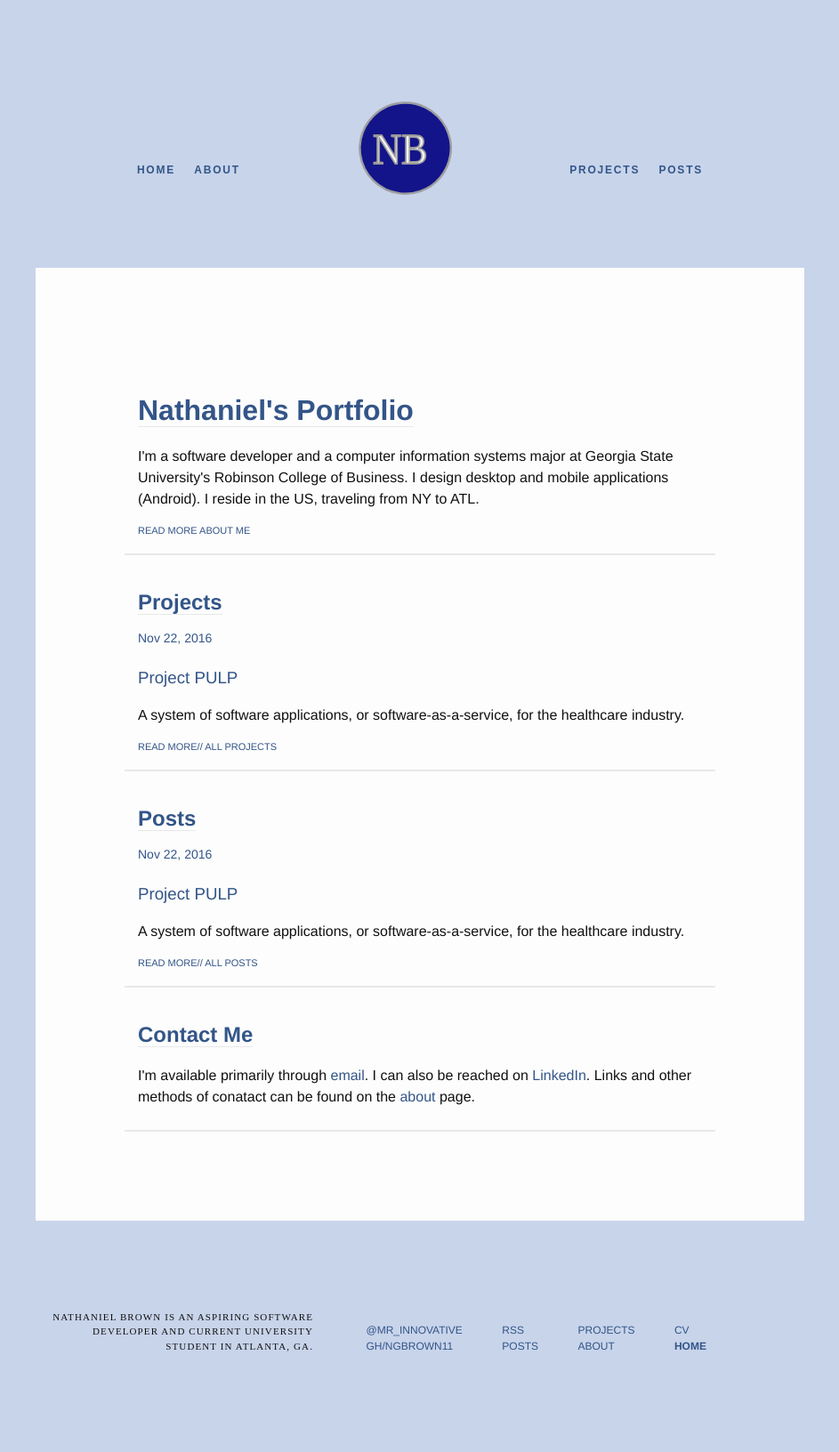
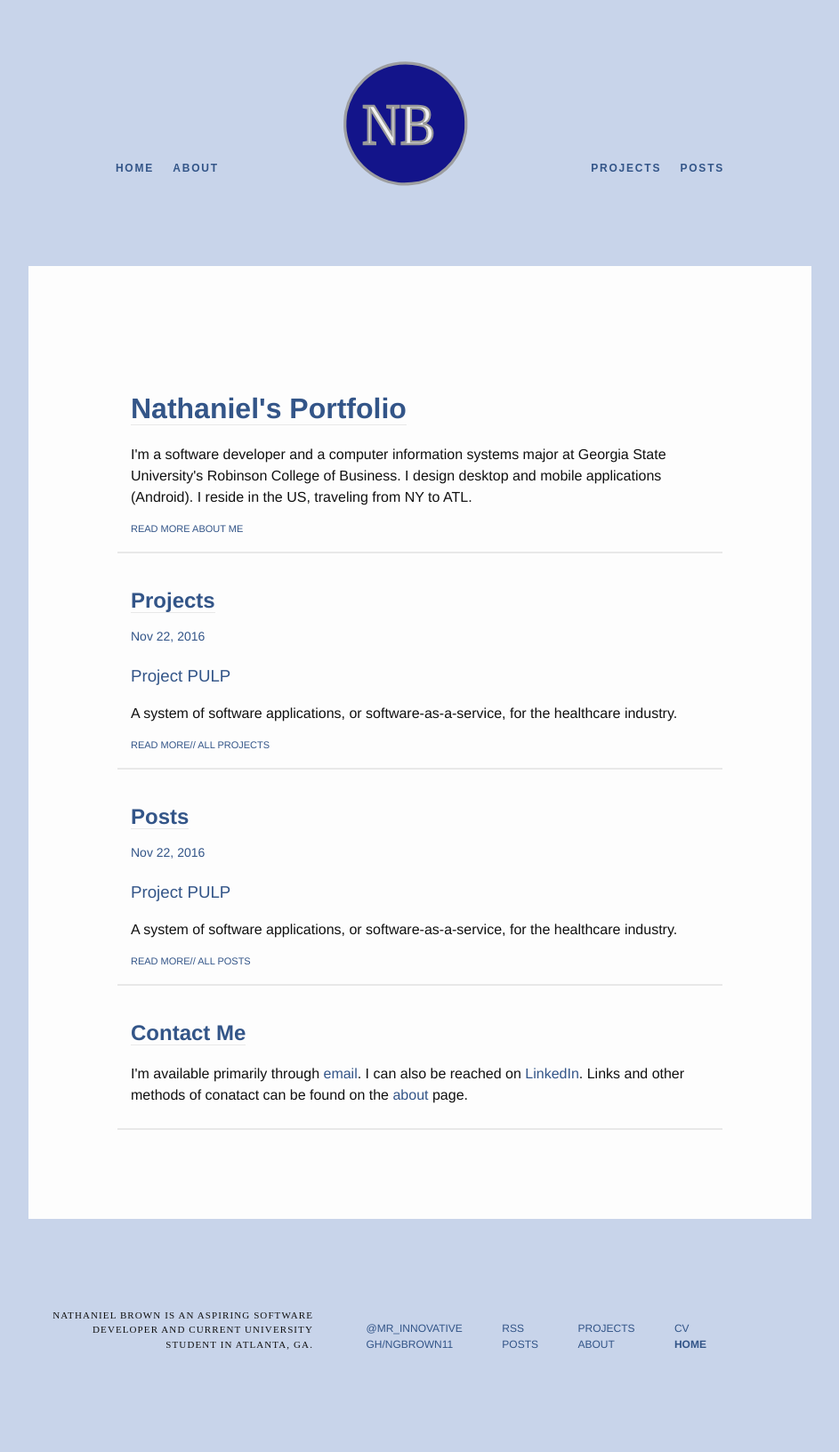
Before and after one commit to ngbrown11/ngbrown11.github.io, a Jekyll site: the page built from index.html, in a window 1280 px wide. Shown: the whole page at 89% size, without its empty margins (168-1111 px from the left). Built offline with Jekyll 4.4.1, drawn with Linux system fonts in a browser that asks for light colours; after the commit the page ends 1580 px from its top, so only the background shows below that.

Commit message:
update site layout and styling. fix syntax errors

```diff
--- a/_includes/footer.html
+++ b/_includes/footer.html
@@ -51,11 +51,11 @@
     </ul>
     <ul>
       <li><a href="/feed.xml">RSS</a></li>
-      <li><a href="/posts/">Posts</a></li>
+      <li><a href="/posts">Posts</a></li>
     </ul>
     <ul>
-      <li><a href="/projects/">Projects</a></li>
-      <li><a href="/about/">About</a></li>
+      <li><a href="/projects">Projects</a></li>
+      <li><a href="/about">About</a></li>
     </ul>
     <ul>
       <li><a href="/about/cv">CV</a></li>
--- a/_includes/head.html
+++ b/_includes/head.html
@@ -3,7 +3,7 @@
   <meta http-equiv="X-UA-Compatible" content="IE=edge">
   <meta name="viewport" content="width=device-width, initial-scale=1">
 
-  <title>{% if page.title %}{{ site.title }}{{ page.title | escape }}{% else %}{{ site.title }}{{ site.name | escape }}{% endif %}</title>
+  <title>{% if page.title %}{{ site.title }} | {{ page.title | escape }}{% else %}{{ site.title }} | {{ site.name | escape }}{% endif %}</title>
   <meta name="description" content="{% if page.excerpt %}{{ page.excerpt | strip_html | strip_newlines | truncate: 160 }}{% else %}{{ site.description }}{% endif %}">
 
   <link rel="stylesheet" href="/assets/main.css" type="text/css">
--- a/assets/main.scss
+++ b/assets/main.scss
@@ -10,7 +10,7 @@
  *
  */
 $font-family: "Helvetica Neue", Helvetica, Arial, sans-serif;
-$font-size:   16px;
+$font-size:   1em;
 $font-weight: 400;
 $small-font-size:  $font-size * 0.875;
 $line-height: 1.5;
@@ -42,7 +42,7 @@
 // Width of the content area
 $content-width:    900px;		//Originally 800px
 
-$on-palm:          600px;
+$on-palm:          720px;       //Originally 600px
 $on-laptop:        800px;		//Originally 800px
 // Height of the content area
 $content-height:   1200px;
@@ -80,7 +80,14 @@
      font-weight: bold;
      font-size: 12px;
      text-align: center;
-     margin-top: $margin;
+     margin-top: $margin / 2;
+
+     @include media-query($on-laptop) {
+          margin-top: $margin;
+     }
+     @include media-query($on-palm) {
+          font-size: 11px;
+     }
  }
  .nav {
      // Main nav characteristics
@@ -95,7 +102,7 @@
      margin-right: 100px;
 
      @include media-query($on-laptop) {
-         margin: auto;
+         margin-right: 0px;
          float: left;
      }
  }
@@ -103,7 +110,7 @@
      margin-left: 100px;
 
      @include media-query($on-laptop) {
-         margin: auto;
+         margin-left: 0px;
          float: right;
      }
  }
@@ -129,8 +136,9 @@
  * Footer
  */
 footer {
-    margin-bottom: $margin;
+    margin-bottom: $margin / 2;
     text-transform: uppercase;
+    color: $text-color;
 }
 socials a {
     color: $text-color;
@@ -146,6 +154,7 @@
 }
 footer li {
     text-align: left;
+    color: $text-color;
 }
 .about-foot {
     max-width: 300px;
@@ -154,7 +163,13 @@
     padding-right: 15px;
 
     @include media-query($on-laptop) {
-        max-width: 250px;
+        max-width: 400px;
+        display: inline;
+        text-align: center;
+    }
+    @include media-query($on-palm) {
+        max-width: 300px;
+        display: inline;
         text-align: center;
     }
 }
@@ -175,6 +190,11 @@
 /**
  * Content
  */
+body {
+    margin: 0px;
+    padding: 0px;
+}
+
 h1, h2, h3, h4, h5, h6,
 p, blockquote, pre,
 ul, ol, dl, figure,
@@ -191,7 +211,12 @@
     @include media-query($on-laptop) {
         margin-left: 0;
         margin-right: 0;
-        padding: $spacing-med * 2;
+        padding: $spacing * 2;
+    }
+    @include media-query($on-palm) {
+        margin-left: 0;
+        margin-right: 0;
+        padding: $spacing-med;
     }
 }
 .page-heading {
@@ -201,10 +226,14 @@
 // Posts
 .post-list {
     //margin-left: 0;
-    list-style: none;
+    list-style: circle;
 
     > li {
         margin-bottom: $spacing;
+
+        @include media-query($on-laptop) {
+            margin-bottom: $spacing-med * 2;
+        }
     }
 }
 .post-meta {
@@ -243,6 +272,7 @@
 
 .post-title {
     font-size: 42px;
+    font-family: 'Source Sans Pro';
     letter-spacing: -1px;
     line-height: 1;
 
@@ -256,12 +286,18 @@
     @include media-query($on-laptop) {
         margin: $spacing-med;
     }
+    @include media-query($on-palm) {
+        margin: $spacing-small * 2;
+    }
 
     h2 {
         font-size: 32px;
 
         @include media-query($on-laptop) {
             font-size: 28px;
+        }
+        @include media-query($on-palm) {
+            font-size: 24px;
         }
     }
 
@@ -272,6 +308,9 @@
         @include media-query($on-laptop) {
             font-size: 22px;
         }
+        @include media-query($on-palm) {
+            font-size: 20px;
+        }
     }
 
     h4 {
@@ -280,6 +319,9 @@
 
         @include media-query($on-laptop) {
             font-size: 18px;
+        }
+        @include media-query($on-palm) {
+            font-size: 16px;
         }
     }
 }
@@ -321,6 +363,13 @@
         max-width:         calc(#{$content-width} - (#{$spacing}));
         padding-right: $spacing / 2;
         padding-left: $spacing / 2;
+        vertical-align: middle;
+    }
+    @include media-query($on-palm) {
+        max-width: -webkit-calc(#{$content-width} - (#{$spacing-med}));
+        max-width:         calc(#{$content-width} - (#{$spacing-med}));
+        padding-right: $spacing-med / 2;
+        padding-left: $spacing-med / 2;
         vertical-align: middle;
     }
 }
@@ -378,7 +427,16 @@
     display: inline-block;
 
     > svg {
-        width: 144px;
-        height: 144px;
+        width: 192px;
+        height: 192px;
+
+        @include media-query($on-laptop) {
+            width: 144px;
+            height: 144px;
+        }
+        @include media-query($on-palm) {
+            width: 120px;
+            height: 120px;
+        }
     }
 }
--- a/css/new-main.scss
+++ /dev/null
@@ -1,258 +0,0 @@
----
----
-
-@charset "utf-8";
-
-
-
-/**
- * Variables
- *
- */
-$font-family: "Helvetica Neue", Helvetica, Arial, sans-serif;
-$font-size:   16px;
-$font-weight: 400;
-$small-font-size:  $base-font-size * 0.875;
-$line-height: 1.5;
-
-$spacing:     30px;
-$spacing-med: 20px;
-$spacing-small: 5px;
-
-$text-color:       #111;
-$background-color: #fdfdfd;
-$background-color-two: #dbf1ff;
-$brand-color:      #2a7ae2;
-
-$grey-color:       #828282;
-$grey-color-light: lighten($grey-color, 40%);
-$grey-color-dark:  darken($grey-color, 25%);
-
-//Different color variables
-$background-blue:  #edf1f8;
-$blue-color:       #335588;
-$blue-color-light: #90aad5;
-$blue-color-dark:  #1c2f4a;
-
-// Width of the content area
-$content-width:    900px;		//Originally 800px
-
-$on-palm:          600px;
-$on-laptop:        900px;		//Originally 800px
-
-
-
-// Use media queries like this:
-// @include media-query($on-palm) {
-//     .page-content {
-//         padding-right: $spacing / 2;
-//         padding-left: $spacing / 2;
-//     }
-// }
-@mixin media-query($device) {
-    @media screen and (max-width: $device) {
-        @content;
-    }
-}
-
-
-
-
-/**
- *
- * Site layout
- *
- */
-
-/**
- * Header
- */
-
-/**
- * Footer
- */
-
-/**
- * Content
- */
-h1, h2, h3, h4, h5, h6,
-p, blockquote, pre,
-ul, ol, dl, figure,
-%vertical-rhythm {
-    margin-bottom: $spacing-med / 2;
-}
-
-.page-content {
-	margin: $spacing;
-	padding: $spacing-med;
-}
-.page-heading {
-    font-size: 20px;
-}
-
-// Posts
-.post-list {
-    //margin-left: 0;
-    list-style: none;
-
-    > li {
-        margin-bottom: $spacing;
-    }
-}
-.post-meta {
-    font-size: $small-font-size;
-    color: $blue-color;
-}
-.post-link {
-    display: block;
-    font-size: 24px;
-}
-
-// Sections
-.section {
-	padding: $spacing-small;
-	border-bottom: 1px solid $grey-color;
-	min-height: 48px;
-}
-
-/**
- * Posts
- */
- .post-header {
-    margin-bottom: $spacing;
-}
-
-.post-title {
-    font-size: 42px;
-    letter-spacing: -1px;
-    line-height: 1;
-
-    @include media-query($on-laptop) {
-        font-size: 36px;
-    }
-}
-.post-content {
-    margin: $spacing;      //Origin margin-bottom
-
-    h2 {
-        font-size: 32px;
-
-        @include media-query($on-laptop) {
-            font-size: 28px;
-        }
-    }
-
-    h3 {
-        font-size: 26px;
-
-        @include media-query($on-laptop) {
-            font-size: 22px;
-        }
-    }
-
-    h4 {
-        font-size: 20px;
-
-        @include media-query($on-laptop) {
-            font-size: 18px;
-        }
-    }
-}
-
-
-
-/**
- *
- * Styling
- *
- */
-
-// Main body
-body {
-    font: $font-weight #{$font-size}/#{$line-height} $font-family;
-    color: $text-color;
-    background-color: $background-blue;
-    -webkit-text-size-adjust: 100%;
-    -webkit-font-feature-settings: "kern" 1;
-    -moz-font-feature-settings: "kern" 1;
-    -o-font-feature-settings: "kern" 1;
-    font-feature-settings: "kern" 1;
-    font-kerning: normal;
-}
-.page-content {
-	background-color: $background-color;
-}
-.wrapper {
-    max-width: -webkit-calc(#{$content-width} - (#{$spacing} * 2));
-    max-width:         calc(#{$content-width} - (#{$spacing} * 2));
-    margin-right: auto;
-    margin-left: auto;
-    padding-right: $spacing;
-    padding-left: $spacing;
-    @extend %clearfix;
-
-    @include media-query($on-laptop) {
-        max-width: -webkit-calc(#{$content-width} - (#{$spacing}));
-        max-width:         calc(#{$content-width} - (#{$spacing}));
-        padding-right: $spacing / 2;
-        padding-left: $spacing / 2;
-    }
-}
-
-// Headings
-h1, h2, h3, h4, h5, h6 {
-    font-weight: $font-weight;
-    color: $blue-color;
-}
-
-// Links
-a {
-    color: $blue-color;
-    text-decoration: none;
-
-    &:visited {
-        color: darken($blue-color, 15%);
-    }
-
-    &:hover {
-        color: $text-color;
-        text-decoration: none;
-        font-weight: bold;
-    }
-}
-
-// Clearfix
-%clearfix {
-
-    &:after {
-        content: "";
-        display: table;
-        clear: both;
-    }
-}
-
-// Icons
-.icon {
-
-    > svg {
-        display: inline-block;
-        width: 16px;
-        height: 16px;
-        vertical-align: middle;
-
-        path {
-            fill: $blue-color;
-        }
-    }
-}
-// My Logo Icon
-.myLogo {
-
-    margin: 0 auto;
-
-    > svg {
-        display: inline-block;
-        width: 96px;
-        height: 96px;
-    }
-}
```
Also changed, not shown: permalinks/about.md (+3 -1 lines).
